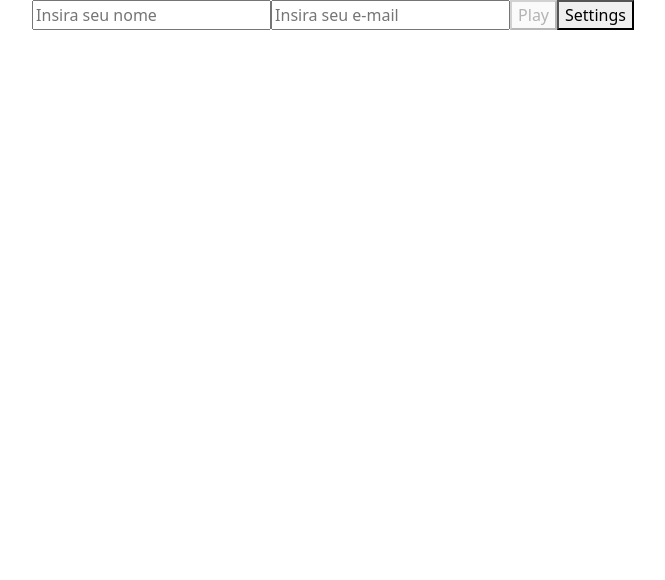
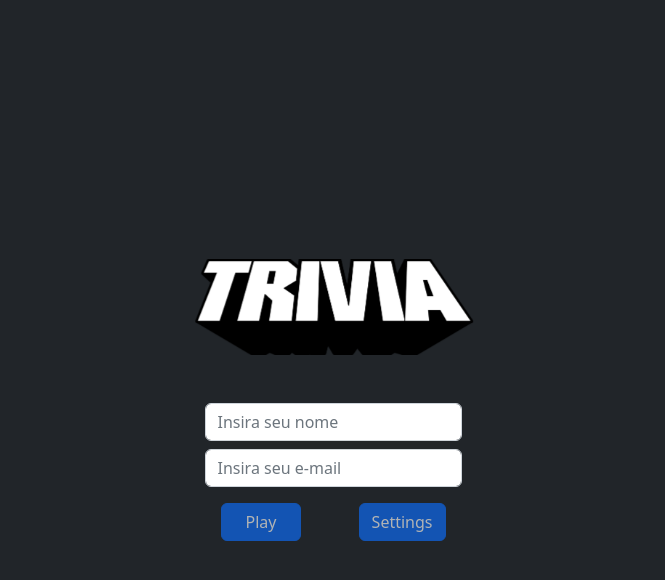
Before and after one commit to pedropereiradev/trivia-game, a React (Create React App) app: page / in a window 1280 px wide. Shown: the top 580 px of the page, without its empty margins (307-972 px from the left). Built offline with nearby package versions, Linux system fonts and the light colour scheme.

Commit message:
style: Login Page styled

```diff
--- a/src/App.css
+++ b/src/App.css
@@ -9,7 +9,7 @@ body {
 }
 
 .App-logo {
-  height: 15vmin;
+  height: 12vmin;
   pointer-events: none;
 }
 
--- a/src/pages/Login.jsx
+++ b/src/pages/Login.jsx
@@ -1,13 +1,14 @@
 import React, { Component } from 'react';
 import { connect } from 'react-redux';
 import PropTypes from 'prop-types';
-import { Link } from 'react-router-dom';
 import {
   saveScore, saveUserEmail, saveUserName,
   setTriviaSettingsCategory, setTriviaSettingsDifficulty, setTriviaSettingsType,
 } from '../redux/actions';
 import { fetchApiPlayer } from '../services/triviaAPI';
 import { saveToken } from '../services/ranking';
+
+import logo from '../trivia.png';
 
 class Login extends Component {
   constructor() {
@@ -61,8 +62,14 @@ class Login extends Component {
 
   render() {
     const { name, email, isDisabled } = this.state;
+    const { history } = this.props;
     return (
-      <div>
+      <div className="bg-dark vh-100">
+        <section
+          className="vh-100 d-flex flex-column justify-content-center align-items-center"
+        >
+          <img src={ logo } className="App-logo mb-5" alt="logo" />
+          <form>
             <input
               type="text"
               name="name"
@@ -70,6 +77,7 @@ class Login extends Component {
               value={ name }
               onChange={ this.handleChange }
               data-testid="input-player-name"
+              className="form-control mb-2"
             />
             <input
               type="email"
@@ -78,26 +86,32 @@ class Login extends Component {
               value={ email }
               onChange={ this.handleChange }
               data-testid="input-gravatar-email"
+              className="form-control mb-3"
             />
+            <section className="d-flex justify-content-between px-3">
               <button
                 type="submit"
                 disabled={ isDisabled }
                 onClick={ this.handleClick }
                 data-testid="btn-play"
+                className="btn btn-primary px-4"
               >
                 Play
               </button>
 
-        <Link to="/settings">
               <button
                 type="button"
+                disabled={ isDisabled }
+                onClick={ () => history.push('/settings') }
                 data-testid="btn-settings"
+                className="btn btn-primary"
               >
-            {' '}
                 Settings
+              </button>
+            </section>
 
-          </button>
-        </Link>
+          </form>
+        </section>
       </div>
     );
   }
```
Lines whose indentation alone changed are shown as unchanged.
